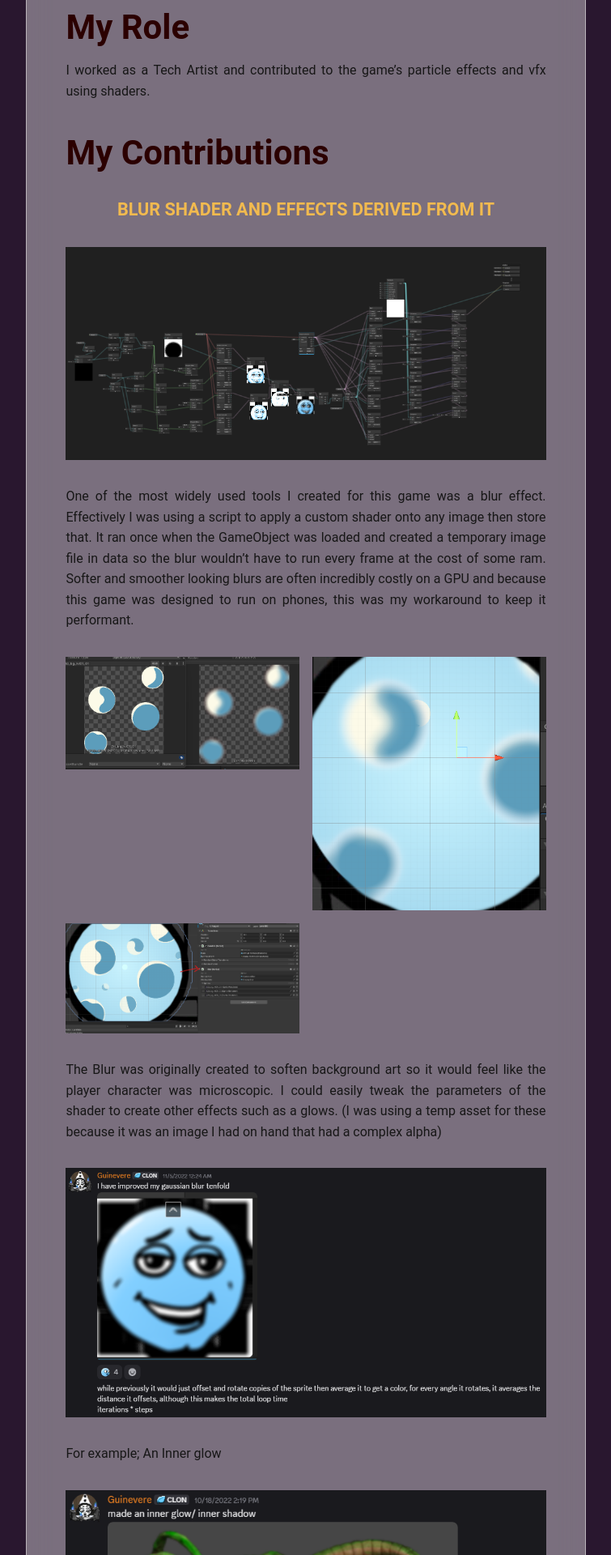
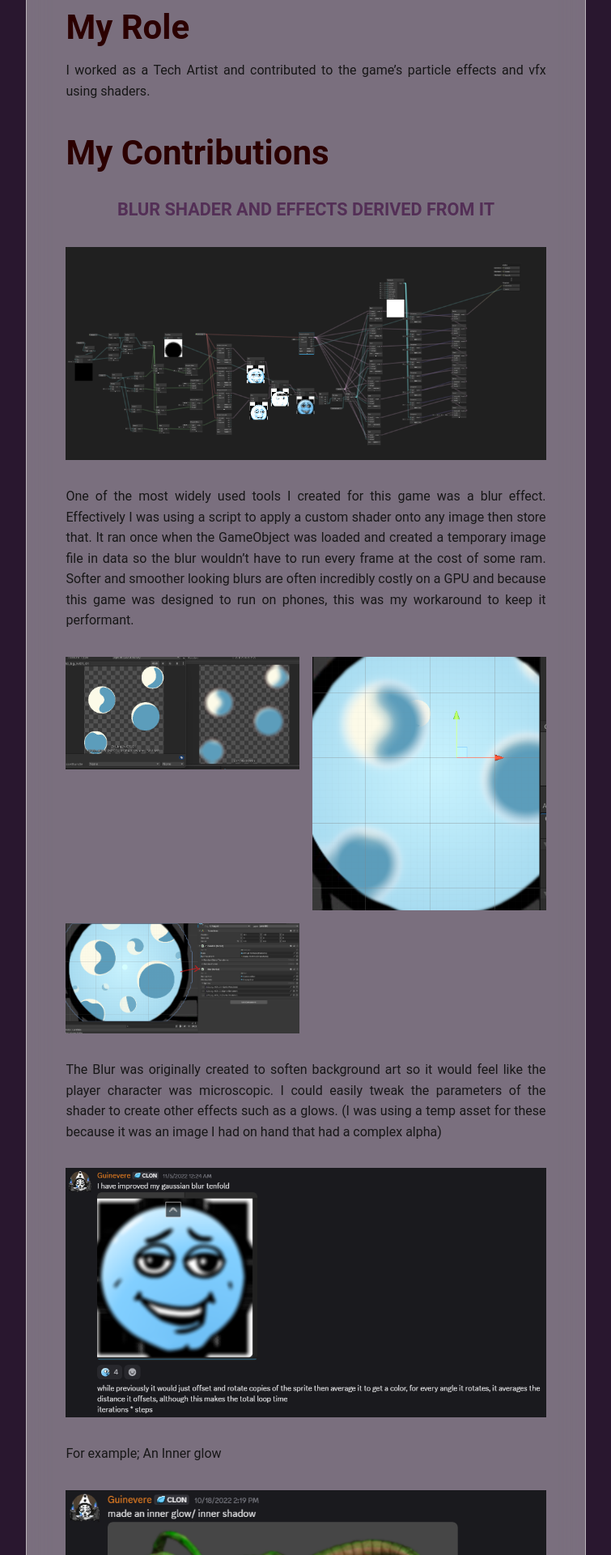
Before and after one commit to Ghastlymicrowave/Ghastlymicrowave.github.io, a Jekyll site: the page built from _projects/Bloobo.md, in a window 1280 px wide. Shown: the part 1706-3626 px from the top of the page at 81% size, without its empty margins (262-1017 px from the left). Built offline with Jekyll 4.4.1, drawn with Linux system fonts in a browser that asks for light colours.

Commit message:
teehee color tweak

```diff
--- a/assets/css/all.sass
+++ b/assets/css/all.sass
@@ -5,7 +5,7 @@
 // Set some colors as sass variables
 
 $accent-color: #db4b3d
-$accent: #de772a
+$accent: #29202D
 $accent-light: adjust-hue(saturate(lighten($accent, 11%), 12.6%), 14%)
 $selectionColor: lighten($accent, 30%)
 
```
